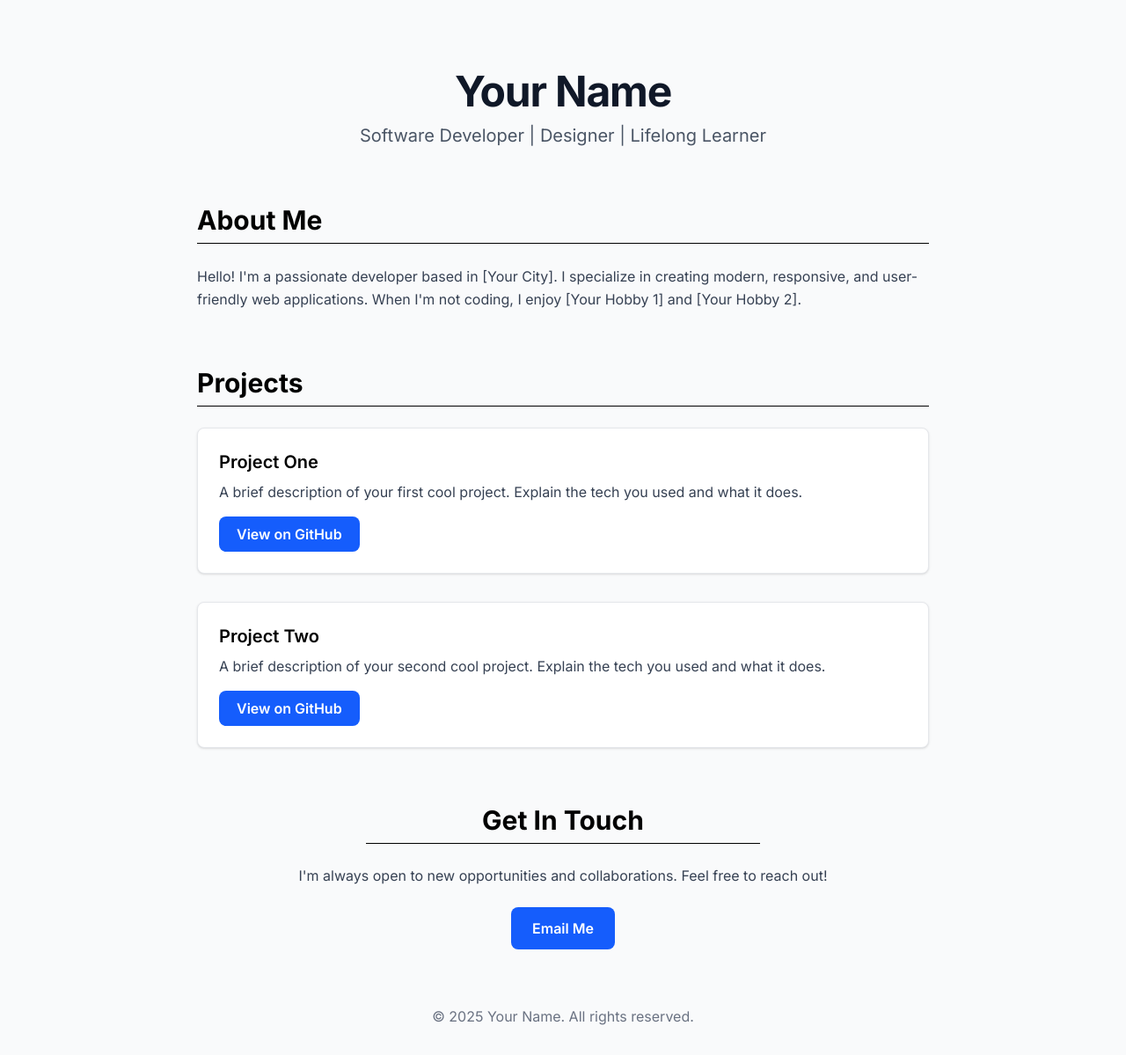
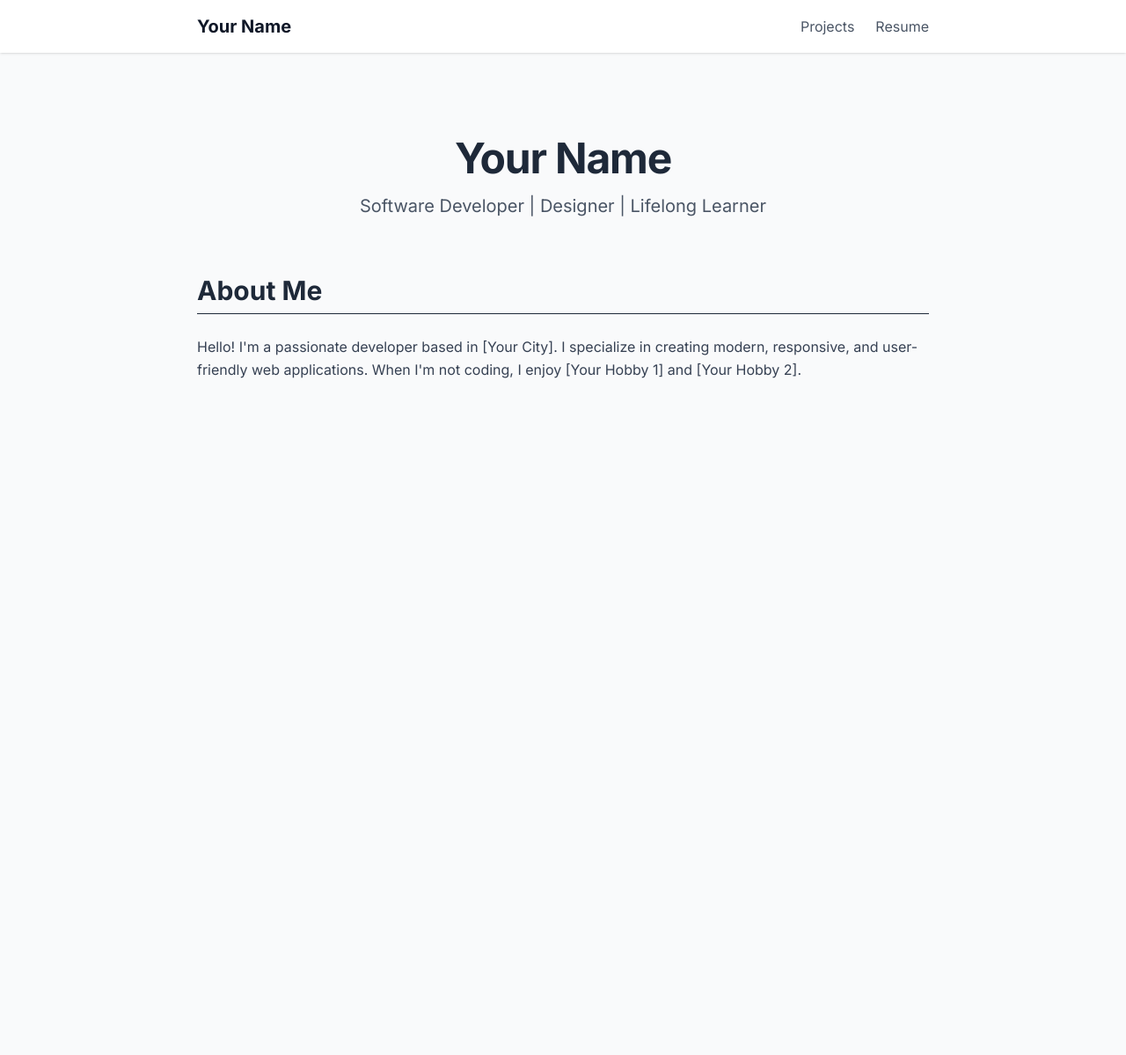
Before and after one commit to rohan-anand021/personal-website, a Next.js app: page / in a window 1280 px wide. Shown: the whole page at 88% size. After the commit the page ends 800 px from the top, so only its background shows below. Built offline with nearby package versions, Linux system fonts and the light colour scheme.

Commit message:
adding headers

```diff
--- a/src/app/layout.tsx
+++ b/src/app/layout.tsx
@@ -1,5 +1,6 @@
 import type { Metadata } from "next";
 import { Inter } from "next/font/google";
+import Header from "@/components/Header"; // Import the Header
 import "./globals.css";
 
 const inter = Inter({ subsets: ["latin"] });
@@ -16,7 +17,10 @@ export default function RootLayout({
 }>) {
   return (
     <html lang="en">
-      <body className={`${inter.className} bg-gray-50`}>{children}</body>
+      <body className={`${inter.className} bg-gray-50 text-gray-800`}>
+        <Header /> {/* Add the Header here */}
+        <main className="max-w-4xl mx-auto p-4 sm:p-8">{children}</main>
+      </body>
     </html>
   );
 }
--- a/src/app/page.tsx
+++ b/src/app/page.tsx
@@ -1,19 +1,15 @@
 export default function HomePage() {
   return (
-    <main className="max-w-4xl mx-auto p-4 sm:p-8">
-      <header className="text-center my-12">
-        <h1 className="text-4xl sm:text-5xl font-bold tracking-tight text-gray-900">
-          Your Name
-        </h1>
-        <p className="mt-3 text-lg sm:text-xl text-gray-600">
+    <div>
+      <header className="text-center my-16">
+        <h1 className="text-5xl font-bold tracking-tight">Your Name</h1>
+        <p className="mt-4 text-xl text-gray-600">
           Software Developer | Designer | Lifelong Learner
         </p>
       </header>
 
       <section id="about" className="my-16">
-        <h2 className="text-2xl sm:text-3xl font-bold border-b pb-2 mb-6">
-          About Me
-        </h2>
+        <h2 className="text-3xl font-bold border-b pb-2 mb-6">About Me</h2>
         <p className="text-gray-700 leading-relaxed">
           Hello! I&apos;m a passionate developer based in [Your City]. I
           specialize in creating modern, responsive, and user-friendly web
@@ -21,62 +17,6 @@ export default function HomePage() {
           [Your Hobby 2].
         </p>
       </section>
-
-      <section id="projects" className="my-16">
-        <h2 className="text-2xl sm:text-3xl font-bold border-b pb-2 mb-6">
-          Projects
-        </h2>
-        <div className="mt-6 grid gap-8">
-          {/* Project Card */}
-          <div className="bg-white border border-gray-200 rounded-lg p-6 shadow-sm">
-            <h3 className="text-xl font-semibold">Project One</h3>
-            <p className="mt-2 text-gray-700">
-              A brief description of your first cool project. Explain the tech
-              you used and what it does.
-            </p>
-            <a
-              href="#"
-              className="inline-block bg-blue-600 text-white font-semibold px-5 py-2 rounded-lg hover:bg-blue-700 transition-colors mt-4"
-            >
-              View on GitHub
-            </a>
-          </div>
-          {/* Project Card */}
-          <div className="bg-white border border-gray-200 rounded-lg p-6 shadow-sm">
-            <h3 className="text-xl font-semibold">Project Two</h3>
-            <p className="mt-2 text-gray-700">
-              A brief description of your second cool project. Explain the tech
-              you used and what it does.
-            </p>
-            <a
-              href="#"
-              className="inline-block bg-blue-600 text-white font-semibold px-5 py-2 rounded-lg hover:bg-blue-700 transition-colors mt-4"
-            >
-              View on GitHub
-            </a>
-          </div>
-        </div>
-      </section>
-
-      <section id="contact" className="my-16 text-center">
-        <h2 className="text-2xl sm:text-3xl font-bold border-b pb-2 mb-6 max-w-md mx-auto">
-          Get In Touch
-        </h2>
-        <p className="mt-4 text-gray-700">
-          I&apos;m always open to new opportunities and collaborations. Feel
-          free to reach out!
-        </p>
-        <a
-          href="mailto:youremail@example.com"
-          className="inline-block bg-blue-600 text-white font-semibold px-6 py-3 rounded-lg hover:bg-blue-700 transition-colors mt-6"
-        >
-          Email Me
-        </a>
-      </section>
-
-      <footer className="text-center mt-16 text-gray-500">
-        <p>&copy; 2025 Your Name. All rights reserved.</p>
-      </footer>
-    </main>
+    </div>
   );
 }
--- /dev/null
+++ b/src/app/resume/page.tsx
@@ -0,0 +1,19 @@
+export default function ResumePage() {
+  return (
+    <section id="resume" className="my-12">
+      <h1 className="text-4xl font-bold border-b pb-4 mb-8">Resume</h1>
+      <div className="bg-white border border-gray-200 rounded-lg p-8 shadow-sm">
+        <p className="text-gray-700">
+          This is where your resume content will go. You could embed a PDF, list
+          your experience, or link to a downloadable version.
+        </p>
+        <a
+          href="#"
+          className="inline-block bg-blue-600 text-white font-semibold px-5 py-2 rounded-lg hover:bg-blue-700 transition-colors mt-6"
+        >
+          Download Resume
+        </a>
+      </div>
+    </section>
+  );
+}
--- /dev/null
+++ b/src/components/Header.tsx
@@ -0,0 +1,26 @@
+import Link from "next/link";
+
+export default function Header() {
+  return (
+    <header className="bg-white shadow-sm">
+      <nav className="max-w-4xl mx-auto px-4 sm:px-8 py-4 flex justify-between items-center">
+        <div>
+          <Link
+            href="/"
+            className="text-xl font-bold text-gray-900 hover:text-gray-700"
+          >
+            Your Name
+          </Link>
+        </div>
+        <div className="flex items-center gap-6">
+          <Link href="/projects" className="text-gray-600 hover:text-gray-900">
+            Projects
+          </Link>
+          <Link href="/resume" className="text-gray-600 hover:text-gray-900">
+            Resume
+          </Link>
+        </div>
+      </nav>
+    </header>
+  );
+}
```
